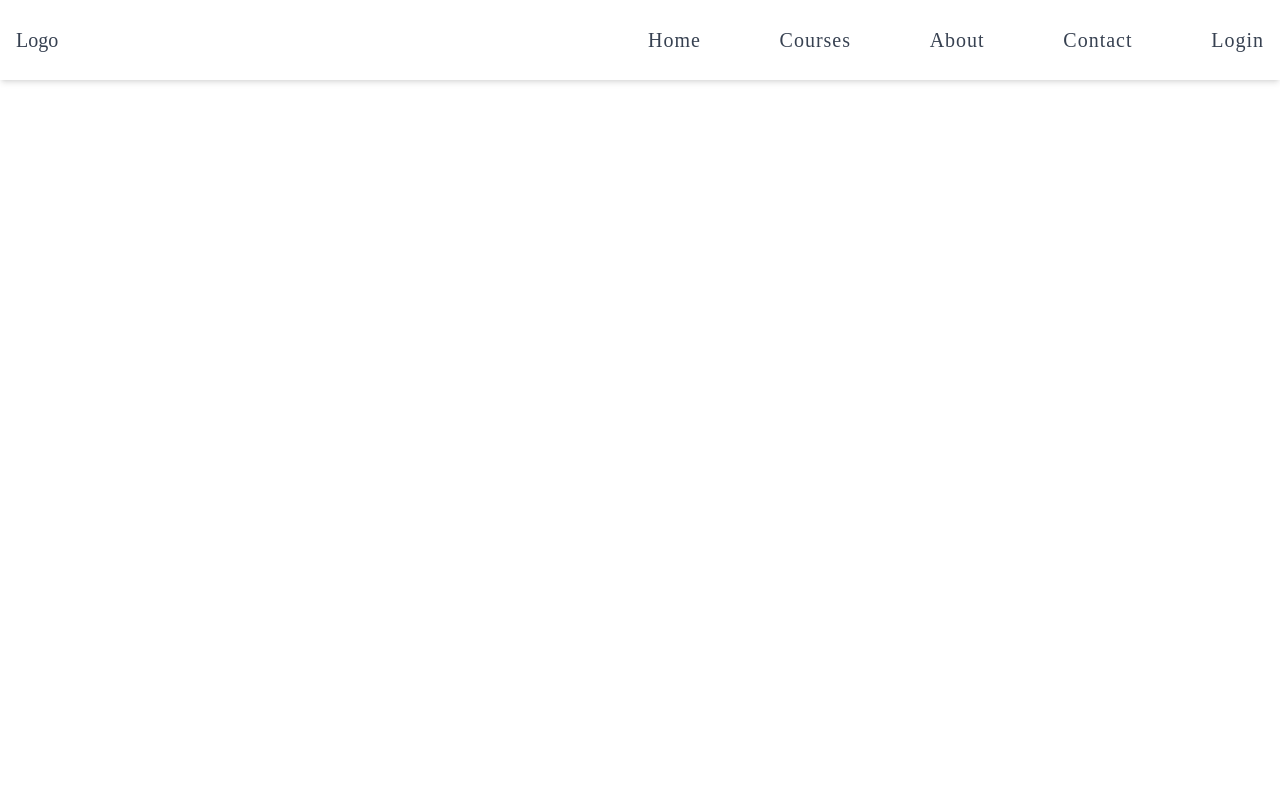
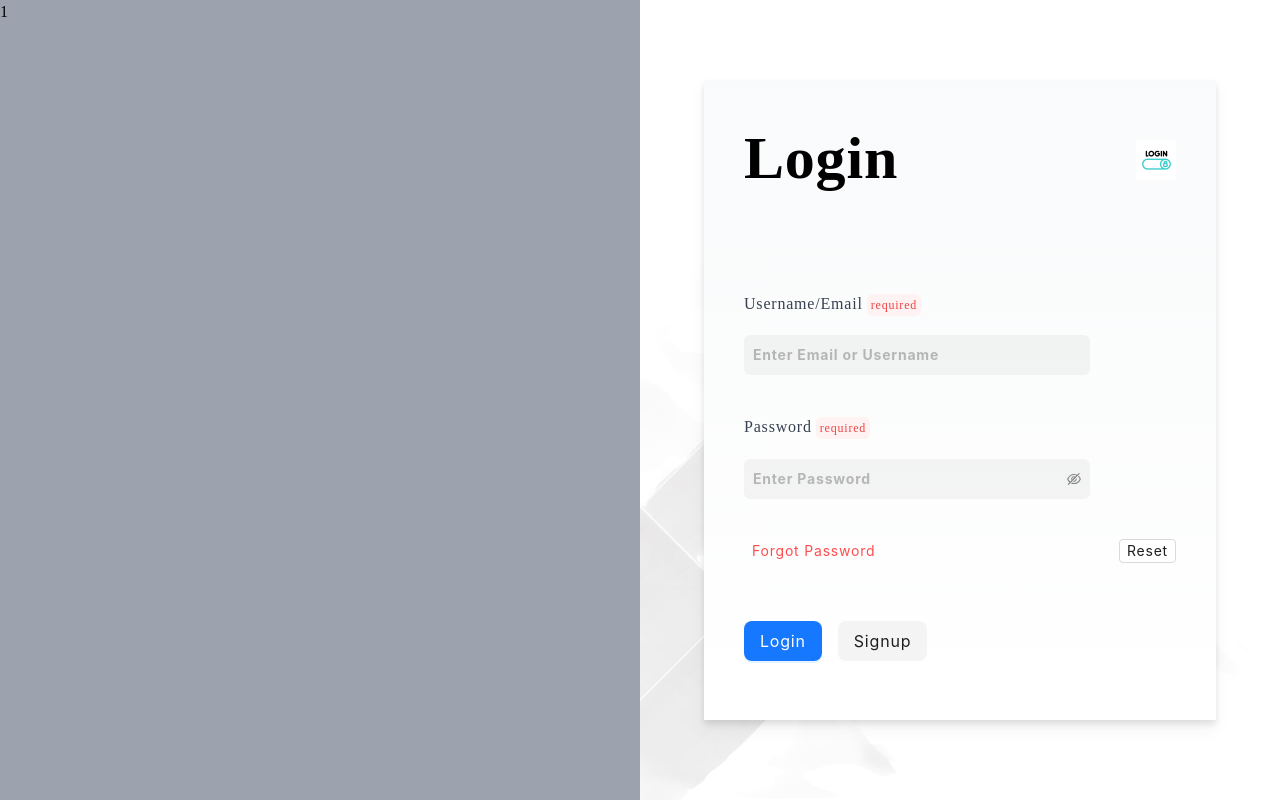
Before and after one commit to samuelraj2810/E-Learning-Platform, a React (Create React App) app in the folder client/: page /signup in a window 1280 px wide. Built offline with nearby package versions, Linux system fonts and the light colour scheme.

Commit message:
input and button

```diff
--- a/client/src/App.js
+++ b/client/src/App.js
@@ -1,8 +1,10 @@
+import Login from "./Components/Login";
 import Routers from "./Routers";
 
 function App() {
   return (
-    <Routers/>
+    // <Routers/>
+    <Login/>
   );
 }
 
--- /dev/null
+++ b/client/src/Components/Common/CustomButton.jsx
@@ -0,0 +1,33 @@
+import { Button } from "antd";
+import React from "react";
+
+const CustomButton = ({
+  type = "default",
+  color = "default",
+  variant = "solid",
+  disabled,
+  size = "default",
+  icon,
+  shape="",
+  title="",
+  onClick,
+  className="",
+}) => {
+  return (
+      <Button
+      className={`capitalize w-fit ${className}`}
+        type={type}
+        color={color}
+        variant={variant}
+        disabled={disabled}
+        size={size}
+        icon={icon}
+        shape={shape}
+        onClick={onClick}
+      >
+        {title}
+      </Button>
+  );
+};
+
+export default CustomButton;
--- /dev/null
+++ b/client/src/Components/Common/CustomInput.jsx
@@ -0,0 +1,49 @@
+import { Input } from "antd";
+import React from "react";
+
+const CustomInput = ({
+  type="text",
+  className = "",
+  placeholder = "",
+  status = "",
+  prefix,
+  title,
+  variant,
+  disabled,
+  required,
+  onChange,
+}) => {
+  return (
+    <div>
+      <p className={"text-base font-normal capitalize mb-4 text-gray-700"}>
+        {title}
+        {required && (
+            <span className="text-red-500 mx-1 text-xs bg-red-50 rounded-md p-1">required</span>
+        )}
+      </p>
+      {type === "text" || type === "number"?
+      <Input
+        type={type}
+        className={`${className}`}
+        variant={variant}
+        placeholder={placeholder}
+        status={status}
+        prefix={prefix}
+        disabled={disabled}
+        onChange={onChange}
+      />
+      :
+      <Input.Password
+      className={`${className}`}
+      variant={variant}
+      placeholder={placeholder}
+      status={status}
+      prefix={prefix}
+      disabled={disabled}
+      onChange={onChange}
+    />}
+    </div>
+  );
+};
+
+export default CustomInput;
--- /dev/null
+++ b/client/src/Components/Login.jsx
@@ -0,0 +1,68 @@
+import React, { useState } from "react";
+import loginImg from "../Assets/Images/login.png";
+import CustomInput from "./Common/CustomInput";
+import LoginIcon from "../Assets/Icons/login.gif";
+import CustomButton from "./Common/CustomButton";
+const Login = () => {
+  const [loginData,setLoginData] = useState({
+    username:"",
+    password:""
+  })
+  const handleReset = () => {
+    setLoginData({username:" ",password:" "})
+  }
+  const handleChange = (e) => {
+    const { name, value } = e.target;
+    setLoginData((prevData) => ({ ...prevData, [name]: value }));
+  };
+  return (
+    <div className="font-Poppins flex h-screen tracking-wider ">
+      <div className="h-full w-1/2 md:w-2/5 lg:w-1/2 bg-gray-400 hidden md:block">
+        1
+      </div>
+      <div className="text-3xl font-bold w-full md:w-4/5 lg:w-1/2 h-[100vh] flex items-center gap-4 justify-center relative">
+        <img
+          src={loginImg}
+          alt="NoImage"
+          className="absolute object-cover h-full w-full top-0"
+        />
+        <div className="h-[80vh] w-4/5 flex justify-center flex-col gap-10 drop-shadow-lg z-40 bg-gradient-to-t from-white to-gray-50 md:p-10">
+          <h1 className="lg:text-[60px] h-1/5 text-[40px] text-center md:text-left p-4 md:p-0 relative">
+            Login
+            <img src={LoginIcon} className="h-10 absolute top-0 right-0" />
+          </h1>
+          <CustomInput
+            className="w-4/5 md:w-11/12 lg:w-4/5 mx-auto p-2"
+            variant="filled"
+            type="text"
+            title="username/Email"
+            onChange={handleChange}
+            status=""
+            placeholder="Enter Email or Username"
+            required={true}
+          />
+          <CustomInput
+            className="w-4/5 md:w-11/12 lg:w-4/5 mx-auto p-2"
+            variant="filled"
+            type="password"
+            title="password"
+            onChange={handleChange}
+            status=""
+            placeholder="Enter Password"
+            required={true}
+          />
+          <div className="flex justify-between">
+          <CustomButton title="forgot password" className="py-1" color="danger" variant="link" size="small"/>
+          <CustomButton title="reset" onClick={handleReset} className="py-1 ml-auto" color="solid" variant="outlined" size="small"/>
+          </div>
+          <div className="mt-4">
+          <CustomButton title="login" className="py-1" color="primary" size="large"/>
+          <CustomButton title="signup" className="py-1 ml-4" variant="filled" size="large"/>
+          </div>
+        </div>
+      </div>
+    </div>
+  );
+};
+
+export default Login;
```
Also changed, not shown: client/src/Assets/Icons/login.gif (added), client/src/Assets/Images/login.png (added).
